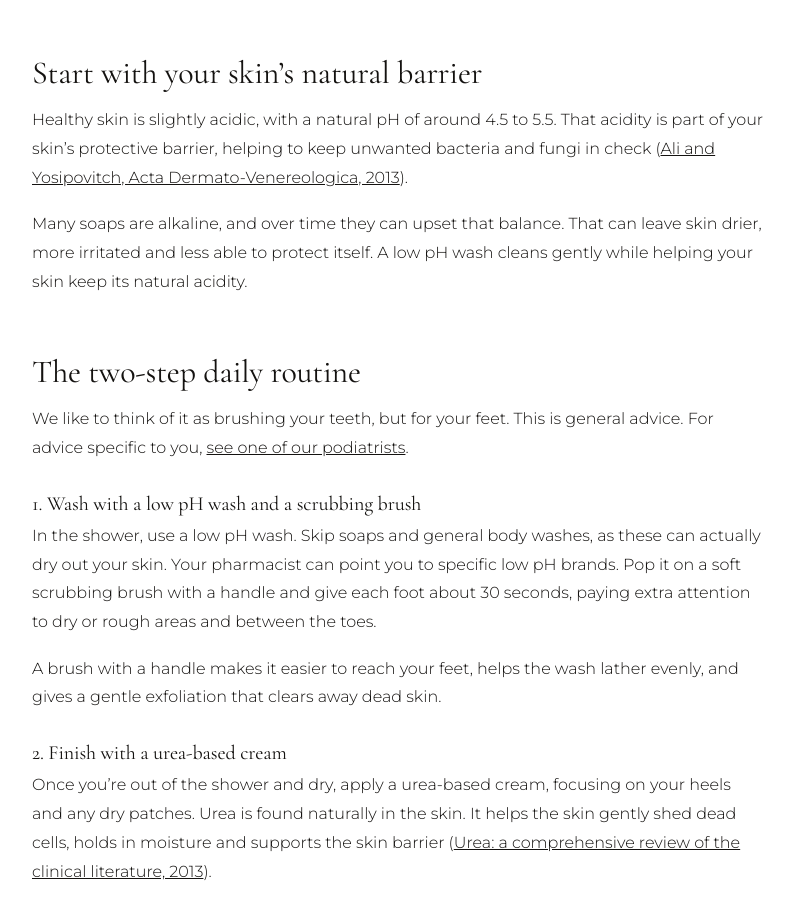
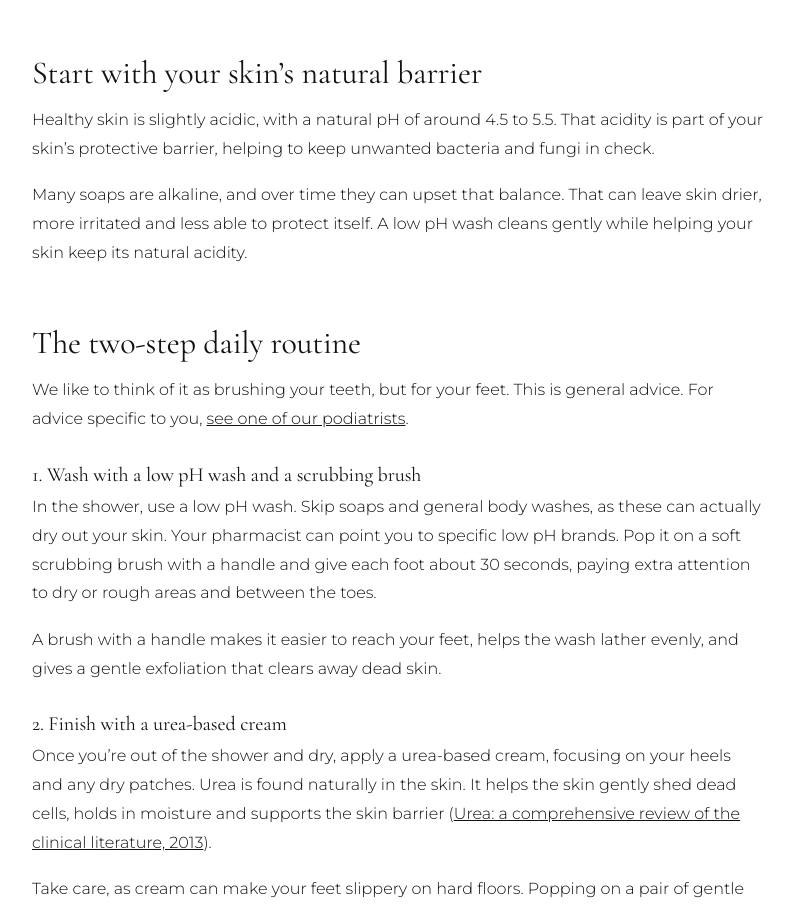
Before and after one commit to thefootstudio/thefootstudio, a plain HTML site: page summer-foot-skin-care-guide.html in a window 1280 px wide. Shown: the part 1481-2387 px from the top of the page, without its empty margins (242-1036 px from the left). Drawn offline with nearby package versions, Linux system fonts and the light colour scheme.

Commit message:
Summer skin care guide: remove skin pH journal link
Co-Authored-By: Claude Opus 5.5 <noreply@anthropic.com>
Claude-Session: https://claude.ai/code/session_01PSzoKvw3NGdKeQF4kEZwk8

```diff
--- a/summer-foot-skin-care-guide.html
+++ b/summer-foot-skin-care-guide.html
@@ -62,7 +62,7 @@
       <li>New sandals and long days on your feet can mean rubbing and blisters.</li>
     </ul>
     <h2>Start with your skin&rsquo;s natural barrier</h2>
-    <p>Healthy skin is slightly acidic, with a natural pH of around 4.5 to 5.5. That acidity is part of your skin&rsquo;s protective barrier, helping to keep unwanted bacteria and fungi in check (<a href="https://www.medicaljournals.se/acta/content/html/10.2340/00015555-1531" rel="noopener">Ali and Yosipovitch, Acta Dermato-Venereologica, 2013</a>).</p>
+    <p>Healthy skin is slightly acidic, with a natural pH of around 4.5 to 5.5. That acidity is part of your skin&rsquo;s protective barrier, helping to keep unwanted bacteria and fungi in check.</p>
     <p>Many soaps are alkaline, and over time they can upset that balance. That can leave skin drier, more irritated and less able to protect itself. A low pH wash cleans gently while helping your skin keep its natural acidity.</p>
     <h2>The two-step daily routine</h2>
     <p>We like to think of it as brushing your teeth, but for your feet. This is general advice. For advice specific to you, <a href="https://the-foot-studio.au1.cliniko.com/bookings">see one of our podiatrists</a>.</p>
```
